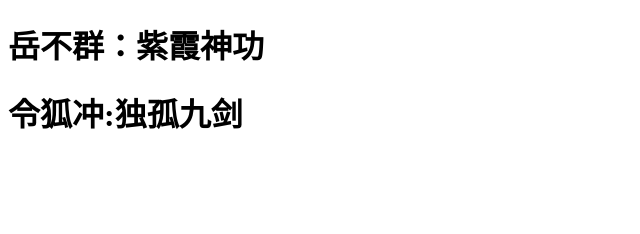
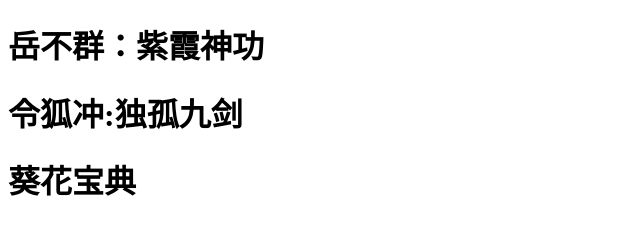
Before and after one commit to yangyangxj/huashan, a plain HTML site: page index.html in a window 1280 px wide. Shown: the whole page, without its empty margins (0-640 px from the left). Drawn offline with Linux system fonts and the light colour scheme.

Commit message:
x
更新了葵花宝典

```diff
--- a/index.html
+++ b/index.html
@@ -9,5 +9,6 @@
 <body>
     <h1>岳不群：紫霞神功</h1>
     <h1>令狐冲:独孤九剑</h1>
+    <h1>葵花宝典</h1>
 </body>
 </html>
```
